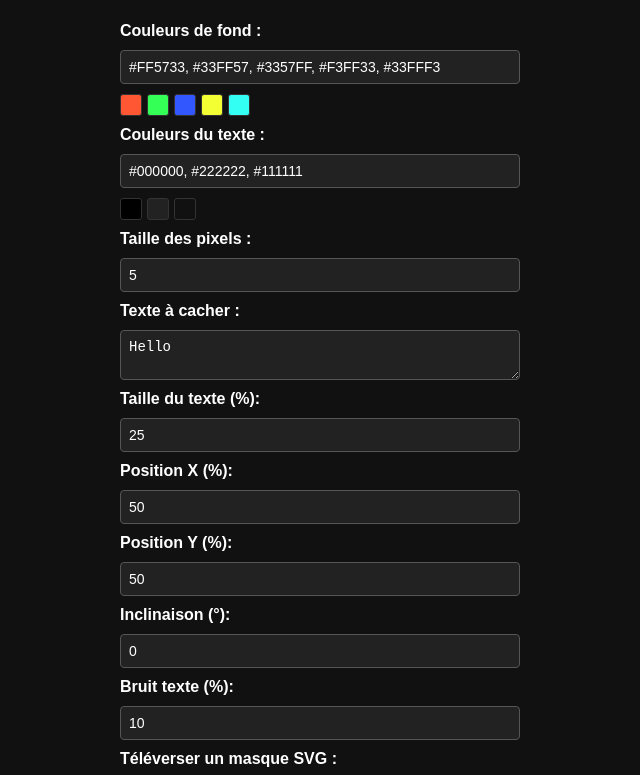
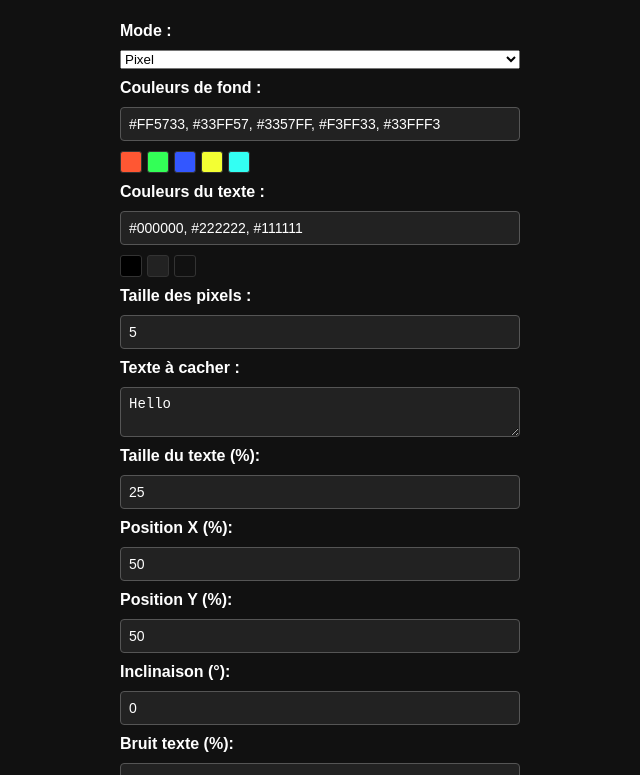
Before and after one commit to MDelmont/Steganographie-generator, a plain HTML site: page index.html in a window 1280 px wide. Shown: the part 101-876 px from the top of the page, without its empty margins (320-960 px from the left). Drawn offline with Linux system fonts and the light colour scheme.

Commit message:
Add mode selection and link options

```diff
--- a/index.html
+++ b/index.html
@@ -2,12 +2,14 @@
 <html lang="fr">
 <head>
   <meta charset="UTF-8" />
-  <title>Stéganographie Pixel Map</title>
+  <title>Stéganographie Generator</title>
   <link rel="stylesheet" href="style.css" />
 </head>
 <body>
-  <h1>Stéganographie Pixel Map</h1>
+  <h1>Stéganographie Generator</h1>
   <div class="control-group">
+    <label for="mode">Mode :</label>
+    <select id="mode"></select>
     <label for="backgroundColors">Couleurs de fond :</label>
     <input type="text" id="backgroundColors" value="#FF5733, #33FF57, #3357FF, #F3FF33, #33FFF3" />
     <div class="color-preview" id="bgColorPreview"></div>
--- a/main.js
+++ b/main.js
@@ -1,7 +1,39 @@
-import { generatePixelMap } from './modes/pixel.js';
-import { setupPreview, setupMaskUpload } from './utils.js';
+import modes from './modes/index.js';
+import { setupPreview, updateColorPreview, setupMaskUpload } from './utils.js';
 
-window.generate = () => generatePixelMap();
+function applyModeOptions(opts) {
+  if (!opts) return;
+  Object.entries(opts).forEach(([id, value]) => {
+    const el = document.getElementById(id);
+    if (el) {
+      el.value = value;
+    }
+  });
+  updateColorPreview('backgroundColors', 'bgColorPreview');
+  updateColorPreview('textColors', 'textColorPreview');
+}
+
+function setupModes() {
+  const select = document.getElementById('mode');
+  modes.forEach(mode => {
+    const option = document.createElement('option');
+    option.value = mode.name;
+    option.textContent = mode.name;
+    select.appendChild(option);
+  });
+
+  const setMode = () => {
+    const mode = modes.find(m => m.name === select.value);
+    applyModeOptions(mode.options);
+    window.generate = () => mode.generate();
+  };
+
+  select.addEventListener('change', setMode);
+
+  select.value = modes[0].name;
+  setMode();
+}
 
 setupPreview();
 setupMaskUpload();
+setupModes();
--- /dev/null
+++ b/modes/index.js
@@ -0,0 +1,3 @@
+import pixel from './pixel.js';
+
+export default [pixel];
--- a/modes/pixel.js
+++ b/modes/pixel.js
@@ -67,3 +67,19 @@ export function generatePixelMap() {
     ctx.globalCompositeOperation = 'source-over';
   }
 }
+
+export default {
+  name: 'Pixel',
+  generate: generatePixelMap,
+  options: {
+    backgroundColors: '#FF5733, #33FF57, #3357FF, #F3FF33, #33FFF3',
+    textColors: '#000000, #222222, #111111',
+    pixelSize: 5,
+    hiddenText: 'Hello',
+    textSize: 25,
+    textX: 50,
+    textY: 50,
+    textAngle: 0,
+    textNoise: 10
+  }
+};
--- a/utils.js
+++ b/utils.js
@@ -5,8 +5,7 @@ export function parseColors(str) {
     .map(c => c.startsWith('#') ? c : '#' + c);
 }
 
-export function setupPreview() {
-  const update = (inputId, previewId) => {
+export function updateColorPreview(inputId, previewId) {
   const colors = parseColors(document.getElementById(inputId).value);
   const preview = document.getElementById(previewId);
   preview.innerHTML = '';
@@ -16,15 +15,16 @@ export function setupPreview() {
     box.style.backgroundColor = color;
     preview.appendChild(box);
   });
-  };
+}
 
+export function setupPreview() {
   document.getElementById('backgroundColors').addEventListener('input', () =>
-    update('backgroundColors', 'bgColorPreview'));
+    updateColorPreview('backgroundColors', 'bgColorPreview'));
   document.getElementById('textColors').addEventListener('input', () =>
-    update('textColors', 'textColorPreview'));
+    updateColorPreview('textColors', 'textColorPreview'));
 
-  update('backgroundColors', 'bgColorPreview');
-  update('textColors', 'textColorPreview');
+  updateColorPreview('backgroundColors', 'bgColorPreview');
+  updateColorPreview('textColors', 'textColorPreview');
 }
 
 export let maskImage = null;
```
Lines whose indentation alone changed are shown as unchanged.
